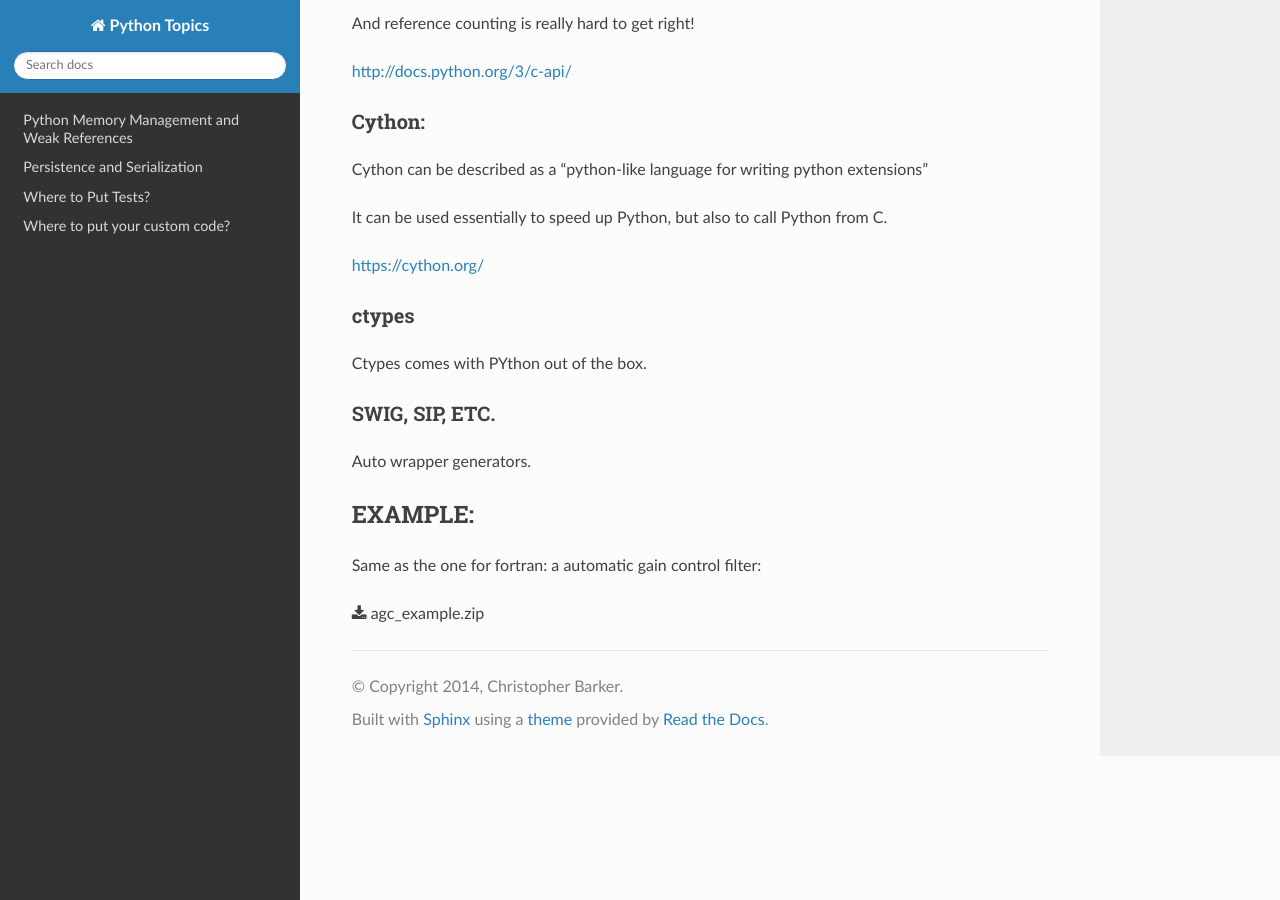
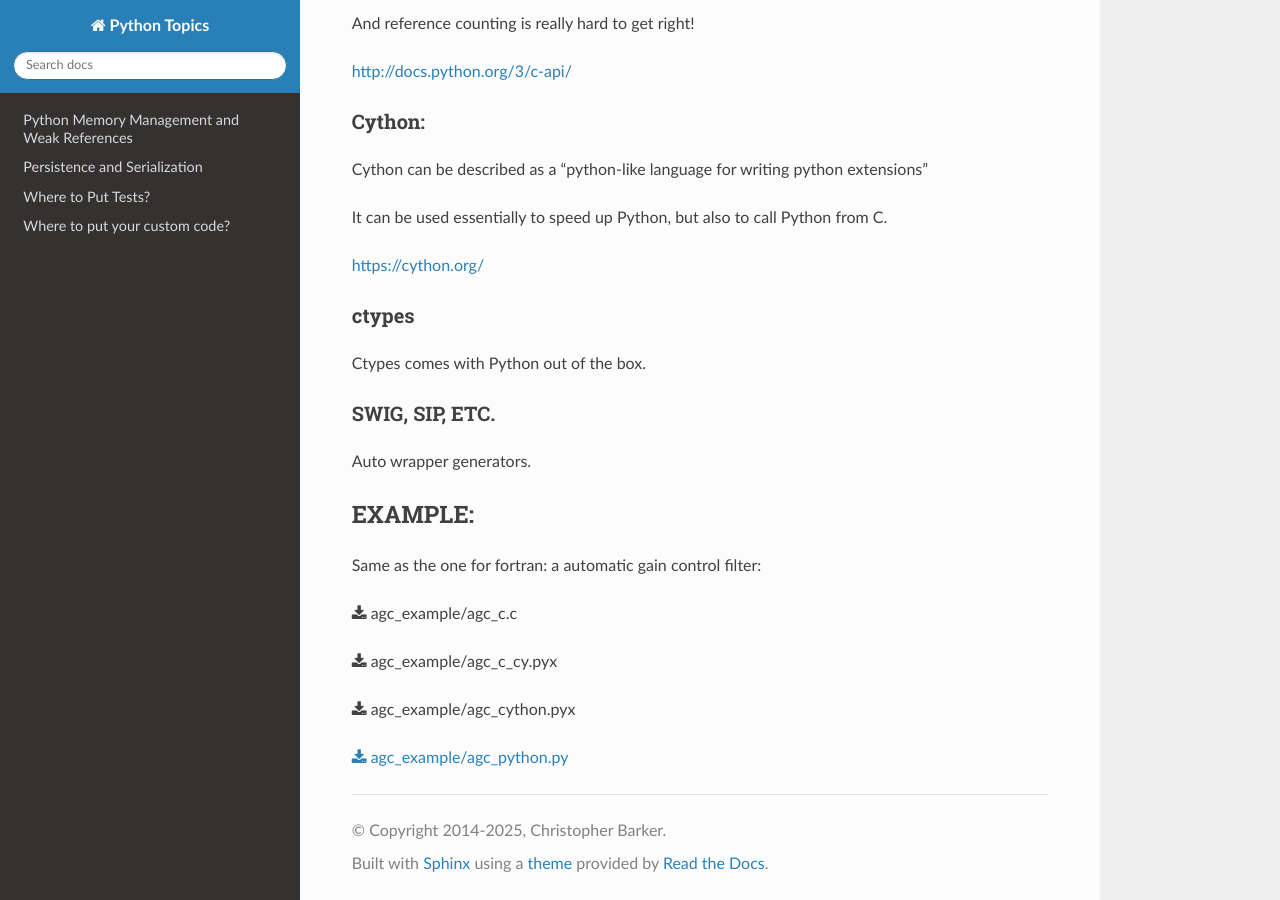
Before and after one commit to PythonCHB/PythonTopics, a Sphinx documentation site: the page built from Sources/source/interfacing_with_c/c_python.rst, in a window 1280 px wide and 900 px high, scrolled down 622 px. Built offline with Sphinx 7.4.7 and the Read the Docs theme 3.1.0, drawn with Linux system fonts in a browser that asks for light colours; formulas are drawn with MathJax 3; pages that are not in the unit, such as notebooks, are missing from menus.

Commit message:
some updates, and adding the interfacing notes.

```diff
--- a/Sources/source/conf.py
+++ b/Sources/source/conf.py
@@ -1,6 +1,6 @@
 # -*- coding: utf-8 -*-
 #
-# Pyhton Topics build configuration file, created by
+# Python Topics build configuration file, created by
 # sphinx-quickstart on Wed Apr  2 18:42:06 2014.
 #
 # This file is execfile()d with the current directory set to its
@@ -30,12 +30,12 @@ import sphinx_rtd_theme
 # extensions coming with Sphinx (named 'sphinx.ext.*') or your custom
 # ones.
 extensions = [
-    'sphinx.ext.doctest',
-    'sphinx.ext.intersphinx',
+#    'sphinx.ext.doctest',
+#    'sphinx.ext.intersphinx',
     'sphinx.ext.todo',
-    'sphinx.ext.coverage',
-    'sphinx.ext.imgmath',
-    'sphinx.ext.ifconfig',
+#    'sphinx.ext.coverage',
+#    'sphinx.ext.imgmath',
+#    'sphinx.ext.ifconfig',
     'IPython.sphinxext.ipython_console_highlighting',
     # 'IPython.sphinxext.ipython_directive',
 ]
@@ -53,17 +53,17 @@ source_suffix = '.rst'
 master_doc = 'index'
 
 # General information about the project.
-project = u'Python Topics'
-copyright = u'2014, Christopher Barker'
+project = 'Python Topics'
+copyright = '2014-2025, Christopher Barker'
 
 # The version info for the project you're documenting, acts as replacement for
 # |version| and |release|, also used in various other places throughout the
 # built documents.
 #
 # The short X.Y version.
-version = '1.0'
+version = '2.0'
 # The full version, including alpha/beta/rc tags.
-release = '1.0.0'
+release = '2.0.0'
 
 # The language for content autogenerated by Sphinx. Refer to documentation
 # for a list of supported languages.
@@ -116,8 +116,8 @@ html_theme = 'sphinx_rtd_theme'
 #html_theme_options = {}
 
 # Add any paths that contain custom themes here, relative to this directory.
-#html_theme_path = []
-html_theme_path = [sphinx_rtd_theme.get_html_theme_path()]
+# html_theme_path = []
+# html_theme_path = [sphinx_rtd_theme.get_html_theme_path()]
 
 # The name for this set of Sphinx documents.  If None, it defaults to
 # "<project> v<release> documentation".
@@ -368,4 +368,4 @@ epub_exclude_files = ['search.html']
 
 
 # Example configuration for intersphinx: refer to the Python standard library.
-intersphinx_mapping = {'http://docs.python.org/': None}
+# intersphinx_mapping = {'http://docs.python.org/': None}
--- a/Sources/source/interfacing_with_c/c_python.rst
+++ b/Sources/source/interfacing_with_c/c_python.rst
@@ -43,7 +43,7 @@ https://cython.org/
 ctypes
 ------
 
-Ctypes comes with PYthon out of the box.
+Ctypes comes with Python out of the box.
 
 
 SWIG, SIP, ETC.
@@ -57,4 +57,10 @@ EXAMPLE:
 
 Same as the one for fortran: a automatic gain control filter:
 
-:download:`agc_example.zip`
+:download:`agc_example/agc_c.c`
+
+:download:`agc_example/agc_c_cy.pyx`
+
+:download:`agc_example/agc_cython.pyx`
+
+:download:`agc_example/agc_python.py`
--- a/Sources/source/weak_references.rst
+++ b/Sources/source/weak_references.rst
@@ -12,6 +12,8 @@ Chris Barker
 ``PythonCHB@gmail.com``
 
 ``https://github.com/PythonCHB``
+
+**NOTE:** These notes were written for Python 2. The principles remain the same (for now... work on a GIL-free python is close!), but Python 3 has stronger and smarter support for garbage collection, so this is all less critical (though still good to understand!)
 
 ==================
 Memory Management
```
Also changed, not shown: 1 other file.
